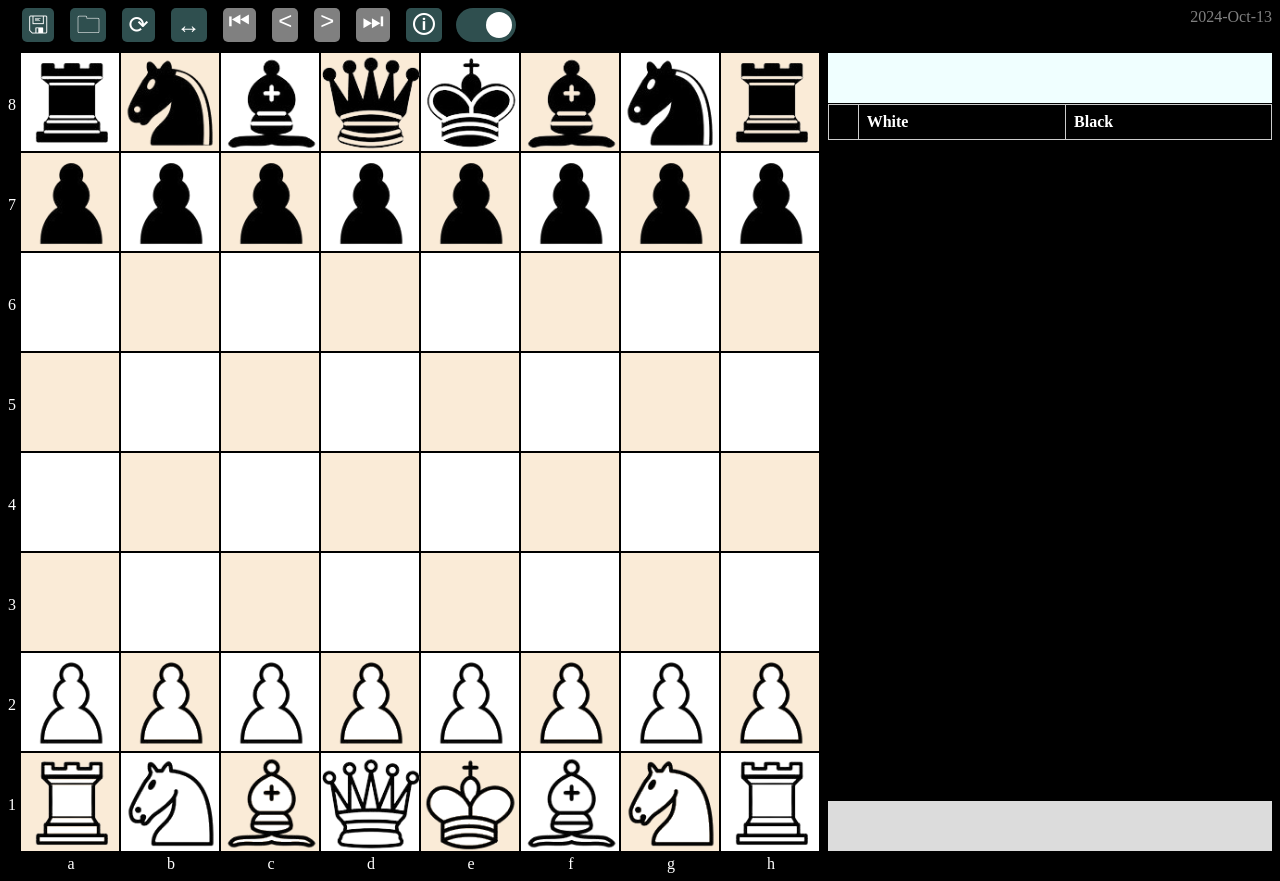
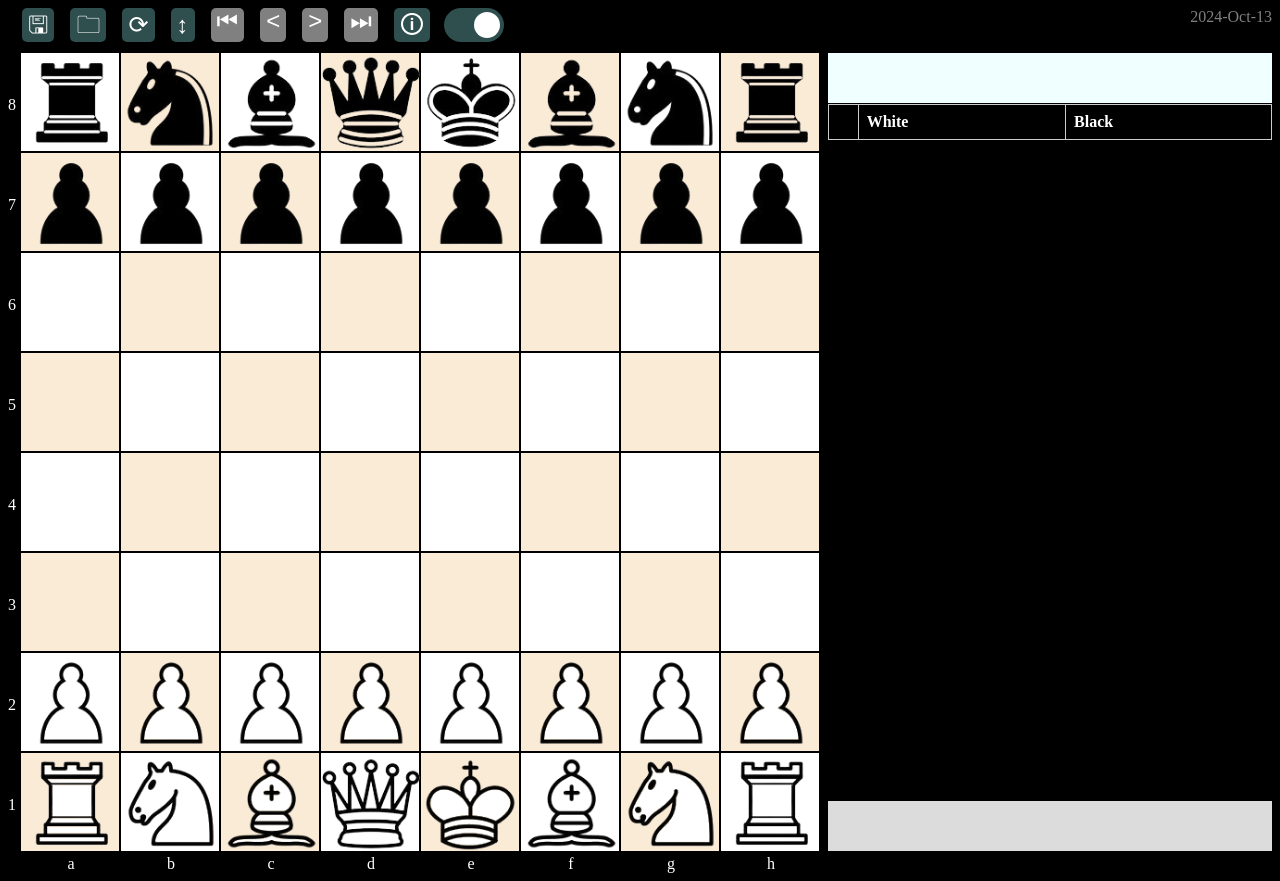
Before and after one commit to ozwind/chess, a plain HTML site: page index.html in a window 1280 px wide. Drawn offline with nearby package versions, Linux system fonts and the light colour scheme; no server answers.

Commit message:
Add files via upload

```diff
--- a/chess.css
+++ b/chess.css
@@ -158,6 +158,7 @@ button:hover {
 }
 
 #header {
+    max-width: 1625px;
     margin-left: 12px;
     display: flex;
     justify-content: space-between;
--- a/index.html
+++ b/index.html
@@ -37,7 +37,7 @@
             <button id="clear" title="Clear moves">&#x27F3;</button>
             <button id="btnLogin" title="Login" class="hide">&#x2386;</button>
             <button id="btnLogout" title="Logout" class="hide">&#xF2F5;</button>
-            <button id="flip" title="Flip chessboard">&#x2194;</button>
+            <button id="flip" title="Flip chessboard">&#x2195;</button>
             <button id="rewind" title="Rewind to start">&#x23EE;</button>
             <button id="undo" title="Back out last move">&#x0003C;</button>
             <button id="redo" title="Next move">&#x0003E;</button>
```
